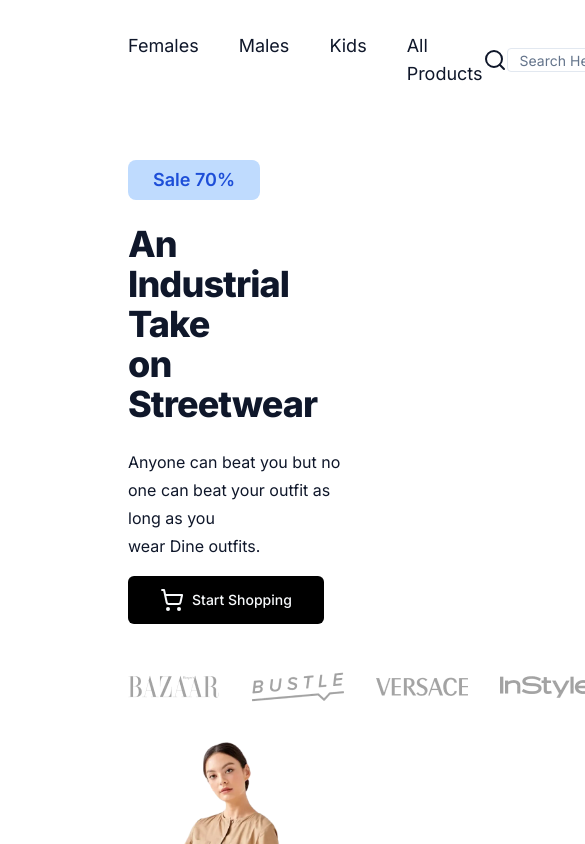
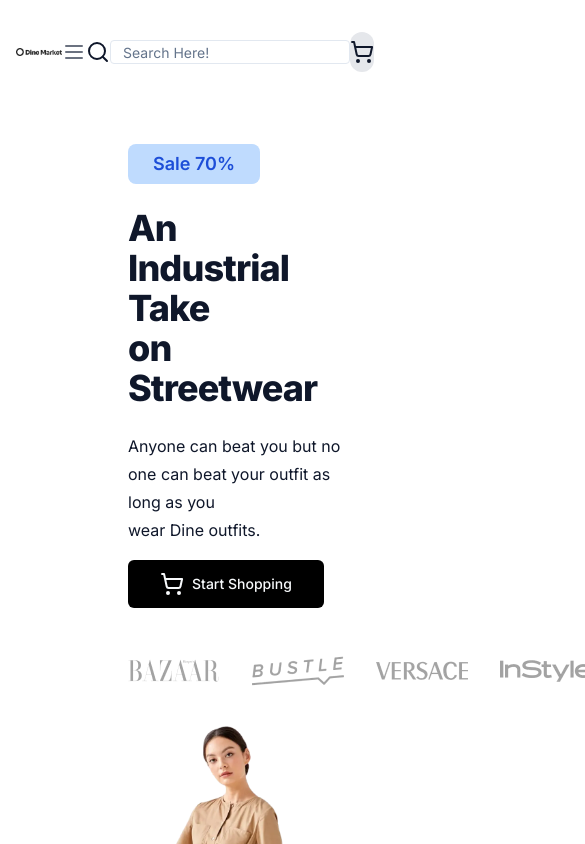
Before and after one commit to MasabBinZia/DineMarket-Ecommerce-web, a Next.js app: page / in a window 390 px wide. Shown: the top 844 px of the page, 585 px wide, since content can reach past the window. Built offline with nearby package versions, Linux system fonts and the light colour scheme.

Commit message:
Menu ,X added for smallScreens

```diff
--- a/src/components/layout/Header.tsx
+++ b/src/components/layout/Header.tsx
@@ -1,45 +1,54 @@
-import React from 'react'
-import Image from 'next/image'
-import logo from '/public/logo.webp'
-import Link from 'next/link'
-import { Input } from "../ui/input"
-import { ShoppingCart } from "lucide-react"
-import { Search } from "lucide-react"
-
+"use client"
+import React, { useState } from 'react';
+import Image from 'next/image';
+import logo from '/public/logo.webp';
+import Link from 'next/link';
+import { Input } from "../ui/input";
+import { ShoppingCart } from "lucide-react";
+import { Menu, X ,Search} from "lucide-react";
 
 const Header = () => {
+  const [isMenuOpen, setIsMenuOpen] = useState(false);
+
+  const handleMenuToggle = () => {
+    setIsMenuOpen(!isMenuOpen);
+  };
+
   return (
-
-        <nav className='flex justify-between items-center mt-8 ml-32 mr-32 '>
+    <nav className='flex justify-between items-center mt-8 mx-4 sm:mx-8 md:mx-16 lg:mx-32'>
       <div className='logo'>
         <Image src={logo} alt='logo' className='w-40' />
       </div>
-            <div className="navlinks">
-            <ul className='flex gap-x-10 '>
-                <li className='text-lg'>
-                    <Link href={"/"}>Females</Link>
-                </li>
-                <li className='text-lg'>
-                    <Link href={"/"}>Males</Link>
-                </li>
-                <li className='text-lg'>
-                    <Link href={"/"}>Kids</Link>
-                </li>
-                <li className='text-lg'>
-                    <Link href={"/"}>All Products</Link>
-                </li>
-            </ul>
+      <div className='md:hidden'>
+        {isMenuOpen ? (
+          <X
+            className='text-gray-500 cursor-pointer'
+            size={24}
+            onClick={handleMenuToggle}
+          />
+        ) : (
+          <Menu
+            className='text-gray-500 cursor-pointer'
+            size={24}
+            onClick={handleMenuToggle}
+          />
+        )}
+      </div>
+      <div className={`navlinks ${isMenuOpen ? 'flex' : 'hidden'} md:flex flex-col md:flex-row gap-x-10`}>
+        <Link href={"/"} className='text-lg'> Females</Link>
+        <Link href={"/"} className='text-lg'>Males</Link>
+        <Link href={"/"} className='text-lg'>Kids</Link>
+        <Link href={"/"}className='text-lg'>All Products</Link>
       </div>
       <div className="search-bar flex items-center pt-0">
         <Search className="bg-white rounded-l" />
         <Input type="search" placeholder="Search Here!" className='w-60 h-6 rounded' />
       </div>
-            <div className=' flex h-10 w-10 rounded-full bg-gray-200 justify-center  items-center'>
+      <div className='flex h-10 w-10 rounded-full bg-gray-200 justify-center items-center'>
         <ShoppingCart />
       </div>
     </nav>
+  );
+};
 
-    )
-}
-
-export default Header
+export default Header;
```
Lines whose indentation alone changed are shown as unchanged.
